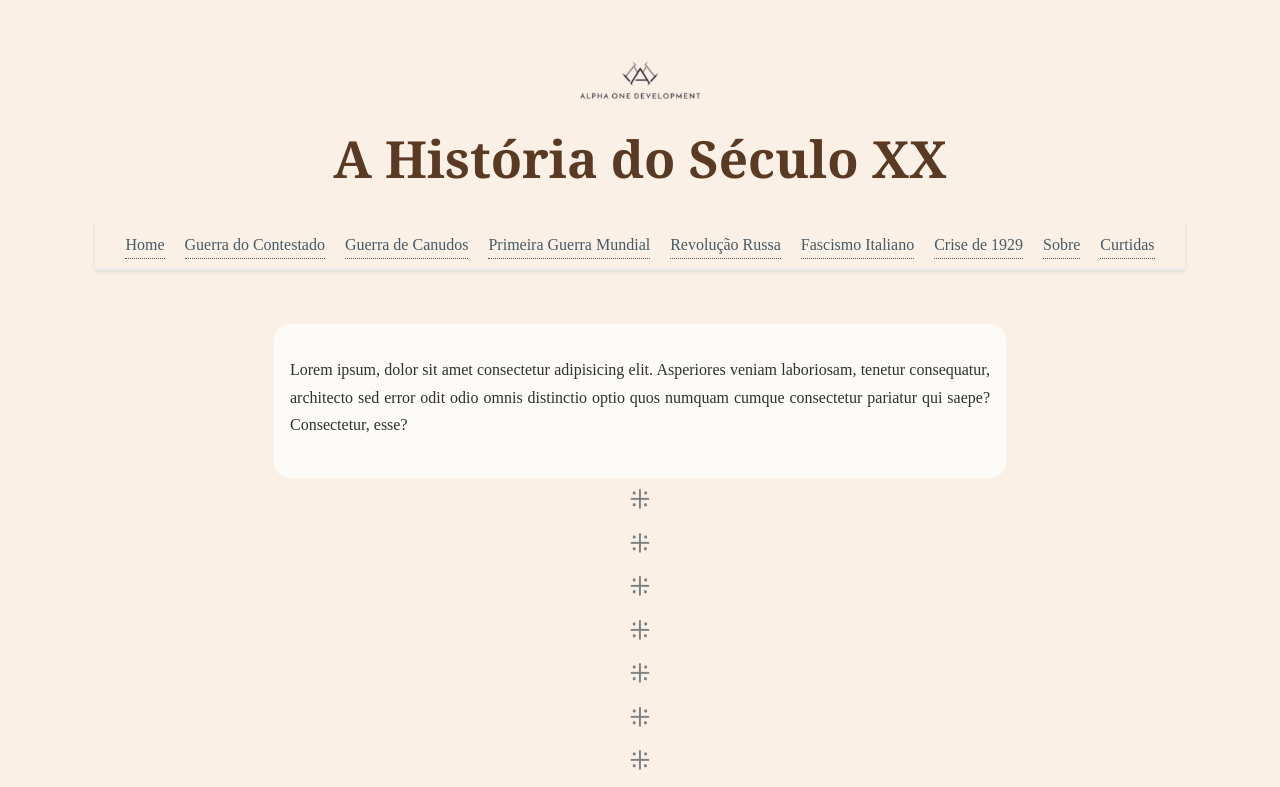
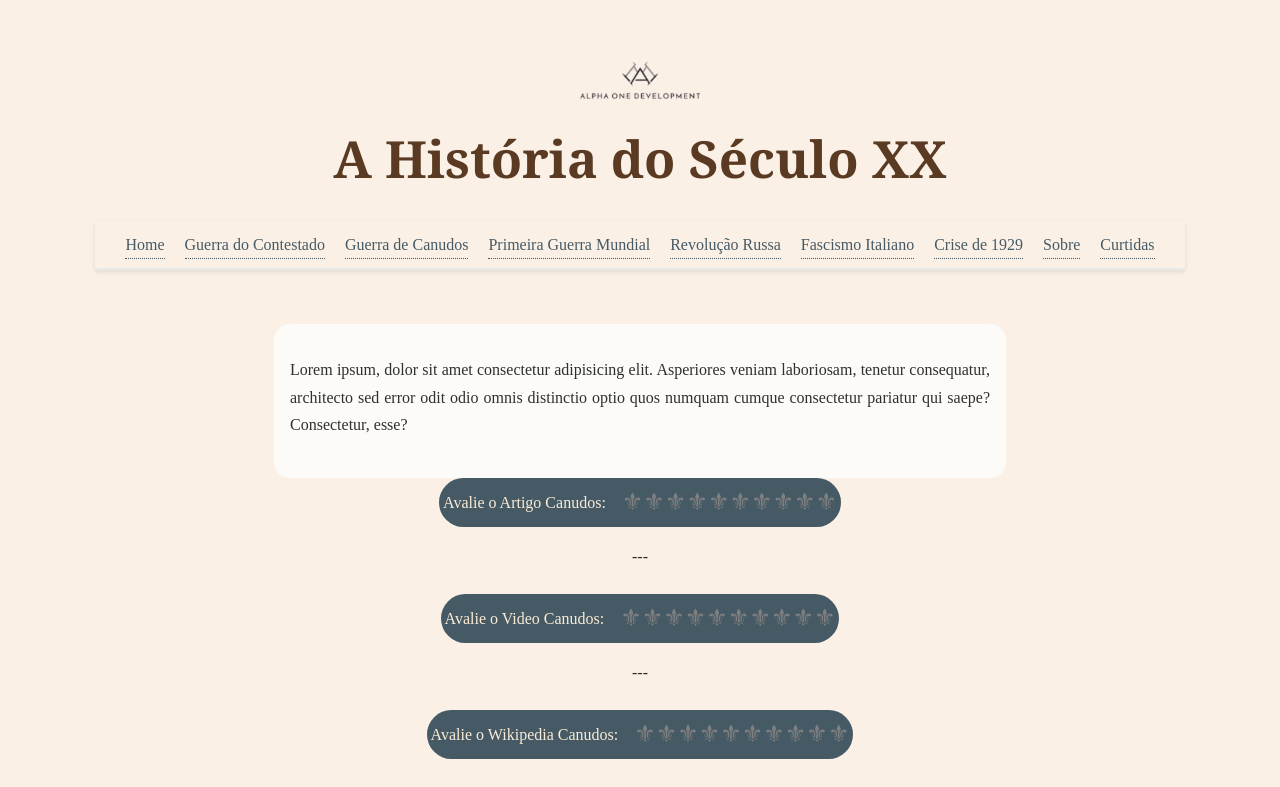
Before and after one commit to Talion2007/PrimeiraGuerraMundial, a React (Vite) app in the folder sitehis/: page / in a window 1280 px wide. Shown: the top 787 px of the page. Built offline with nearby package versions, Linux system fonts and the light colour scheme.

Commit message:
Finalização do componente avaliação

```diff
--- a/sitehis/src/components/curtida.jsx
+++ b/sitehis/src/components/curtida.jsx
@@ -1,4 +1,5 @@
 import { useState } from 'react';
+import '../styles/curtida.css'; // Importando o CSS para estilização
 
 function Curtida(props) {
     const [avaliacao, setAvaliacao] = useState(() => {
@@ -18,9 +19,9 @@ function Curtida(props) {
         <span
           key={i}
           onClick={() => handleClick(i)}
-          style={{ cursor: 'pointer', color: i <= avaliacao ? 'gold' : 'gray', fontSize: '2vw' }}
+          style={{ cursor: 'pointer', color: i <= avaliacao ? 'gold' : 'gray', fontSize: '1.5em'}}
         >
-        ⁜
+      ⚜
         </span>
       );
     }
@@ -28,9 +29,11 @@ function Curtida(props) {
   };
 
   return (
-    <div>
+    <div className='avaliaçãoEstrelas'>
+      <p>Avalie o {props.id}: </p>
+      <p>
       {renderEstrelas()}
-      <p>Você deu {avaliacao} estrelas.</p>
+      </p>
     </div>
   );
 }
--- a/sitehis/src/pages/Curtidas.jsx
+++ b/sitehis/src/pages/Curtidas.jsx
@@ -4,16 +4,16 @@ import { useState } from "react";
 import "../styles/page.css";
 
 function Curtidas() {
-  const [avaliacao11 , setAvaliacao11] = useState(() => {
-    const curtidasalva = localStorage.getItem("Curtida1");
-    return curtidasalva ? JSON.parse(curtidasalva) : 0;
-  });
-  const [avaliacao12 , setAvaliacao12] = useState(() => {
-    const curtidasalva = localStorage.getItem("Curtida2");
-    return curtidasalva ? JSON.parse(curtidasalva) : 0;
-  });
+  const avaliacao11 = localStorage.getItem("Curtida11") || 0;
+  const avaliacao12 = localStorage.getItem("Curtida12") || 0;
+  const avaliacao13 = localStorage.getItem("Curtida13") || 0;
 
-  const Media = (avaliacao11 + avaliacao12) / 2;
+  const avaliacao21 = localStorage.getItem("Curtida21") || 0;
+  const avaliacao22 = localStorage.getItem("Curtida22") || 0;
+  const avaliacao23 = localStorage.getItem("Curtida23") || 0;
+
+  const mediaCanudos = (avaliacao11 + avaliacao12 + avaliacao13) / 3;
+  const mediaContestado = (avaliacao21 + avaliacao22 + avaliacao23) / 3;
 
   return (
     <div>
--- a/sitehis/src/pages/home.jsx
+++ b/sitehis/src/pages/home.jsx
@@ -15,9 +15,15 @@ function Home() {
                     Lorem ipsum, dolor sit amet consectetur adipisicing elit. Asperiores veniam laboriosam, tenetur consequatur, architecto sed error odit odio omnis distinctio optio quos numquam cumque consectetur pariatur qui saepe? Consectetur, esse?
                 </p>
             </section>
-            <Curtida id="Curtida1"/>
+            <Curtida id="Artigo Canudos"/>
             <p>---</p>
-            <Curtida id="Curtida2"/>
+            <Curtida id="Video Canudos"/>
+            <p>---</p>
+            <Curtida id="Wikipedia Canudos"/>
+            <p>---</p>
+            <Curtida id="Artigo Contestado"/>
+            <p>---</p>
+
       <Footer/>
         </div>
     );
--- /dev/null
+++ b/sitehis/src/styles/curtida.css
@@ -0,0 +1,16 @@
+.avaliaçãoEstrelas{
+    display: flex;
+    justify-content: center;
+    align-items: center;
+    flex-direction: row;
+    gap: 1em;
+    padding:  0.25em;
+    margin: 0;
+    background-color: #465A65;
+    border-radius: 3em;
+
+    p {
+     margin: 0%;
+     color: antiquewhite;
+    }
+}
```
